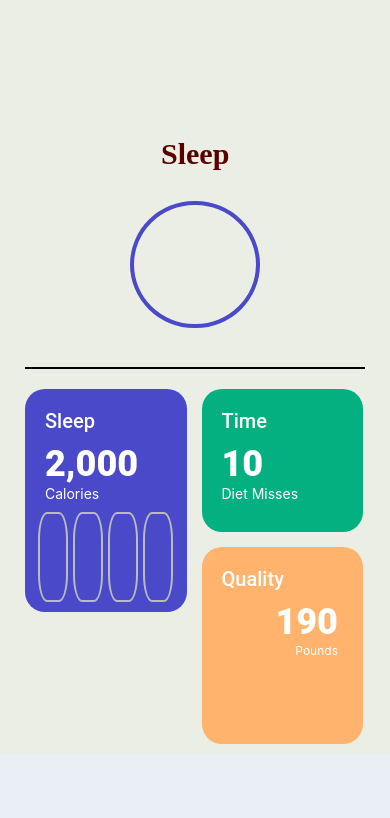
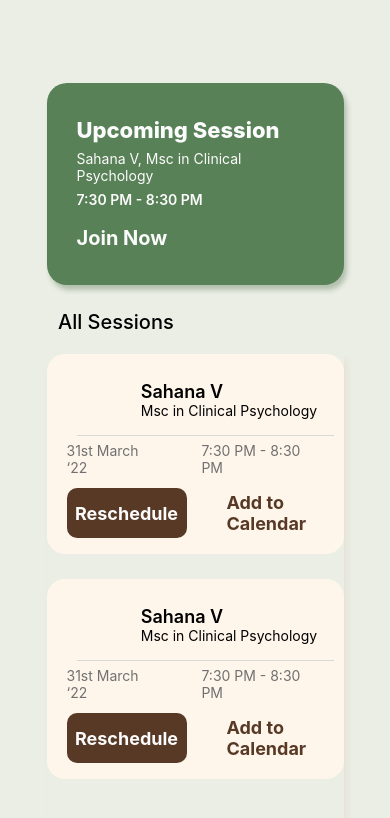
Before and after one commit to Tanay1805/mental_app, a React Native app: screen / in a window 390 px wide. Shown: the top 818 px of the page. Built offline with nearby package versions, Linux system fonts and the light colour scheme.

Commit message:
added sessions page

```diff
--- a/App.js
+++ b/App.js
@@ -1,12 +1,12 @@
 import React from 'react';
-// import MiniBlockWrapper from '../app1/components/homePage';
-// import NavBar from '../app1/components/navbar';
+import MiniBlockWrapper from '../app1/components/homePage';
+import NavBar from '../app1/components/navbar';
 // import Circle from '../app1/components/circularProgress';
 import StatisticPage from '../app1/components/statistics';
 import Sleep  from './components/sleep';
+import StyledDivision from './components/sessions'
 
 import { View } from 'react-native';
-import NavBar from './components/navbar';
 
 const App = () => {
   return (
@@ -15,7 +15,8 @@ const App = () => {
       {/* <NavBar/> */}
       {/* <Circle/> */}
       {/* <StatisticPage/> */}
-      <Sleep />
+      {/* <Sleep /> */}
+      <StyledDivision/>
       <NavBar/>
     </View>
   );
--- /dev/null
+++ b/components/sessions.js
@@ -0,0 +1,185 @@
+import React from 'react';
+import { View, Text, StyleSheet ,TouchableOpacity} from 'react-native';
+import { SafeAreaView } from 'react-native';
+
+const StyledDivision = () => {
+  const pressed = () => {
+    // join now logic
+  };
+  return (
+    <SafeAreaView style={styles.wrapper}>
+        <Upcoming/>
+
+        <Text style={{alignSelf : 'flex-start', marginLeft : 28, marginTop : 25, fontSize : 20, fontWeight : '500'}}>All Sessions</Text>
+
+        <View style={styles.sessionContainer}>
+            <Session/>
+            <Session/>
+        </View>
+    </SafeAreaView>
+  );
+};
+
+
+// COMPONENTS
+const Upcoming = () => {
+    return(
+        <View style={styles.container}>
+            <Text style={[styles.sessionHeading, styles.sessionText]}>Upcoming Session</Text>
+            <Text style={[styles.sessionDoctor, styles.sessionText]}>Sahana V, Msc in Clinical Psychology</Text>
+            <Text style={[styles.sessionTime, styles.sessionText]}>7:30 PM - 8:30 PM</Text>
+            <TouchableOpacity><Text style={styles.sessionJoin}>Join Now</Text></TouchableOpacity>
+        </View>
+    )
+}
+
+const Session = () =>{
+    return(
+        <View style={styles.session}>
+            <View style={styles.doctorInfo}>
+                <View style={styles.doctorPic}></View>
+                <View>
+                    <Text style={{fontSize : 18, fontWeight : '600'}}>Sahana V</Text>
+                    <Text style={{fontSize : 14, fontWeight : '400'}}>Msc in Clinical Psychology</Text>
+                </View>
+            </View>
+
+            <View style={styles.sessionDetails}>
+                <View style={styles.sessionDate}>
+                    <Text style={{color : '#707070'}}>31st March ‘22</Text>
+                    <Text style={{color : '#707070'}}>7:30 PM - 8:30 PM</Text>
+                </View>
+
+                <View style={styles.sessionButtons}>
+                    <TouchableOpacity style={[styles.button]}><Text style={styles.buttonText}>Reschedule</Text></TouchableOpacity>
+                    <TouchableOpacity style={[styles.button2]}><Text style={[styles.buttonText, styles.buttonText2]}>Add to Calendar</Text></TouchableOpacity>
+                </View>
+            </View>
+        </View>
+    );
+};
+
+
+const styles = StyleSheet.create({
+    wrapper : {
+        width : '100%',
+        height : '100%',
+        backgroundColor : '#EAEEE5',
+        flex : 1,
+        paddingLeft : 30,
+        paddingRight : 30,
+        alignItems : 'center',
+    },
+    container: {
+        width: '90%',
+        backgroundColor: '#588157',
+        borderRadius: 20,
+        height: '24%',
+        marginTop : '25%',     ///////////////////////////////////////
+        padding : 30,
+        justifyContent : 'space-evenly',
+        gap : 2,
+        shadowColor : '#31572C',
+        shadowOffset : {
+            width : 3,
+            height : 5,
+        },
+        shadowOpacity : 0.3,
+        shadowRadius : 5,
+    },
+    sessionText : {
+        color : '#FBFBFB',
+    },
+    sessionHeading : {
+        fontSize : 22,
+        fontWeight : '800',
+    },
+    sessionDoctor : {
+        fontSize : 14
+    },
+    sessionTime : {
+        fontSize : 14,
+        fontWeight : '600'
+    },
+    sessionJoin : {
+        fontSize : 20,
+        fontWeight : 'bold',
+        color : '#FBFBFB',
+        marginTop : 12,
+    },
+    sessionContainer : {
+        width : '90%',
+        flex : 1,
+        marginTop : 20,
+        shadowColor : '#E6CCB2',
+        shadowOffset : {
+            width : 3,
+            height : 5,
+        },
+        shadowOpacity : 0.3,
+        shadowRadius : 5,
+        rowGap : 25
+    },
+    session : {
+        width : '100%',
+        height : 200,
+        backgroundColor : '#FFF6EB',
+        borderRadius : 18,
+        padding : 10,
+        paddingLeft : 20,
+        paddingRight : 20,
+    },
+    doctorInfo : {
+        width : '100%',
+        height : '40%',
+        borderBottomWidth : 1,
+        borderBottomColor : '#D9D8D8',
+        flexDirection : 'row',
+        alignItems : 'center',
+        marginLeft : 10
+    },
+    doctorPic : {
+        width : '25%',
+        alignItems: 'center',
+    },
+    sessionDetails : {
+        width : '100%',
+        height : '60%',
+        justifyContent : 'space-around',
+    },
+    sessionDate : {
+        flexDirection  : 'row',
+        gap : 40,
+        color : '#707070'
+        // marginTop : 20
+    },
+    sessionButtons : {
+        flexDirection : 'row',
+        gap : 40,
+    },
+    button : {
+        width  : 120,
+        height : 50,
+        borderRadius : 10,
+        backgroundColor : '#573926',
+        justifyContent : 'center',
+        alignItems : 'center'
+    },
+    button2 : {
+        justifyContent : 'center',
+        alignItems : 'center',
+        width  : 140,
+        height : 50,
+        borderRadius : 10,
+    },
+    buttonText : {
+        fontSize : 18,
+        fontWeight : 'bold',
+        color : '#FBFBFB'
+    },
+    buttonText2 : {
+        color: '#573926'
+    }
+})
+
+export default StyledDivision;
```
